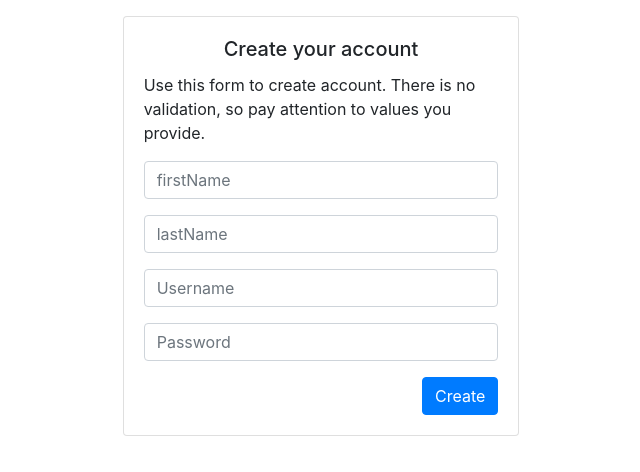
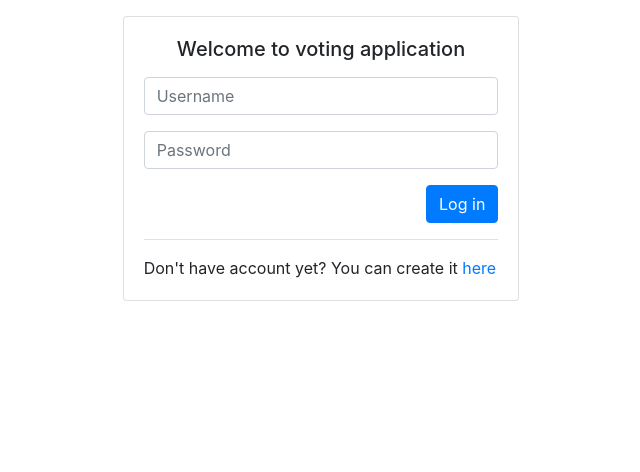
Before and after one commit to Ceglee/voting-app-web, an Angular app: page / in a window 1280 px wide. Shown: the top 472 px of the page, without its empty margins (319-959 px from the left). Built offline with nearby package versions, Linux system fonts and the light colour scheme.

Commit message:
loader for login component

```diff
--- a/src/app/components/app-root/app.component.html
+++ b/src/app/components/app-root/app.component.html
@@ -1,8 +1,8 @@
 <article class="container-fluid">
   <section class="row justify-content-center">
     <div class="col-12 col-md-6 col-lg-4">
-<!--      <app-login-component></app-login-component>-->
-      <app-create-account></app-create-account>
+      <app-login-component></app-login-component>
+<!--      <app-create-account></app-create-account>-->
     </div>
   </section>
 </article>
--- a/src/app/components/login-component/login-component.component.html
+++ b/src/app/components/login-component/login-component.component.html
@@ -1,4 +1,5 @@
 <div class="card my-3">
+  <app-loader *ngIf="loading"></app-loader>
   <div class="card-body">
     <h5 class="card-title text-center">Welcome to voting application</h5>
     <form name='f' action="login" method='POST'>
@@ -9,10 +10,10 @@
         <input type="password" name="password" class="form-control" placeholder="Password" aria-label="Password">
       </div>
       <div class="d-flex justify-content-end">
-        <button name="submit" type="submit" value="submit"  class="btn btn-primary">Log in</button>
+        <button name="submit" type="submit" value="submit"  class="btn btn-primary" (click)="login()">Log in</button>
       </div>
     </form>
     <div class="border-bottom my-3"></div>
-    <p class="card-text">Don't have account yet? You can create it <a href="./createAccount.html">here</a></p>
+    <p class="card-text">Don't have account yet? You can create it <a href="/createAccount/createAccount.html">here</a></p>
   </div>
 </div>
--- a/src/app/components/login-component/login-component.component.ts
+++ b/src/app/components/login-component/login-component.component.ts
@@ -7,9 +7,16 @@ import { Component, OnInit } from '@angular/core';
 })
 export class LoginComponentComponent implements OnInit {
 
-  constructor() { }
+  public loading: boolean;
+
+  constructor() {
+    this.loading = false;
+  }
 
   ngOnInit() {
   }
 
+  login() {
+    this.loading = true;
+  }
 }
```
